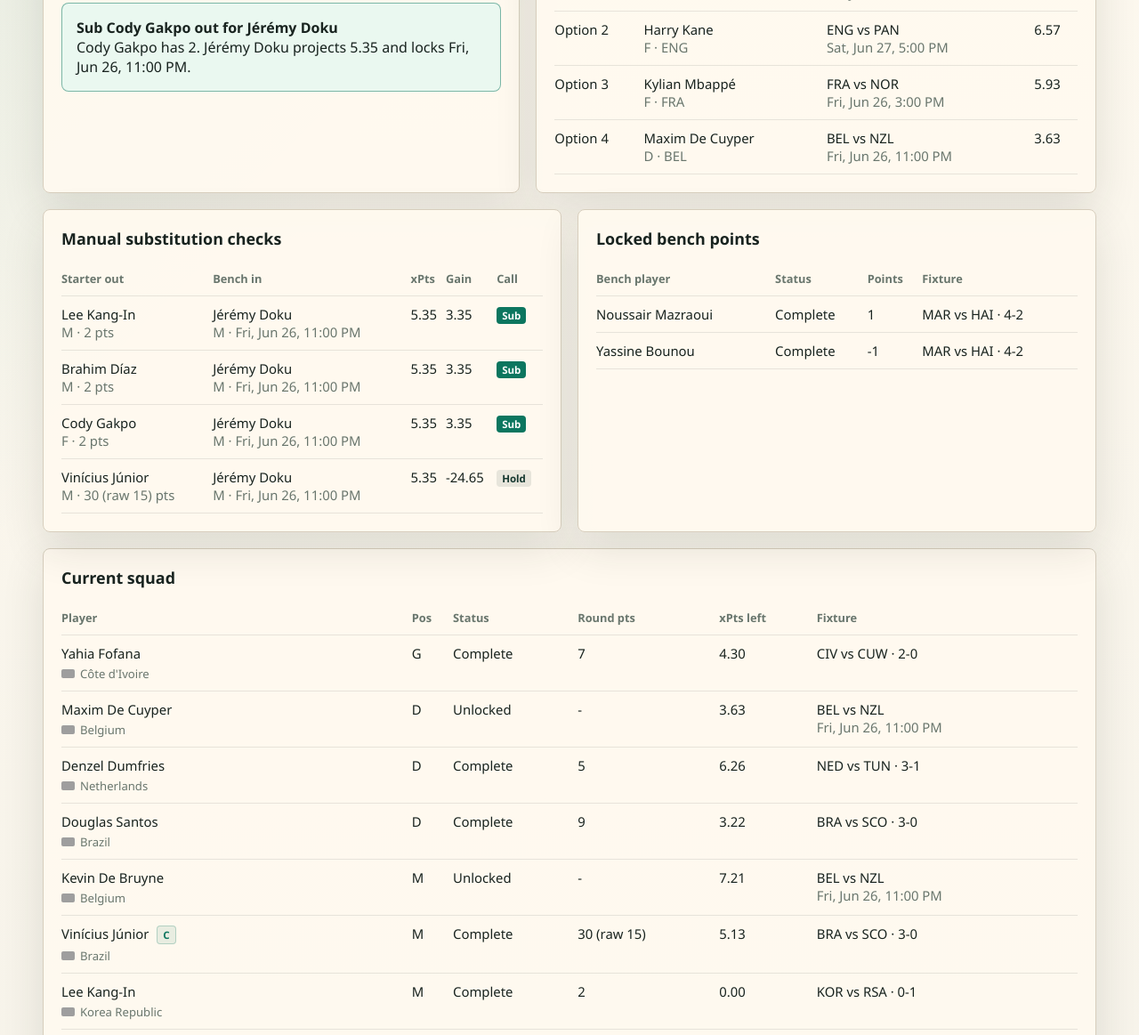
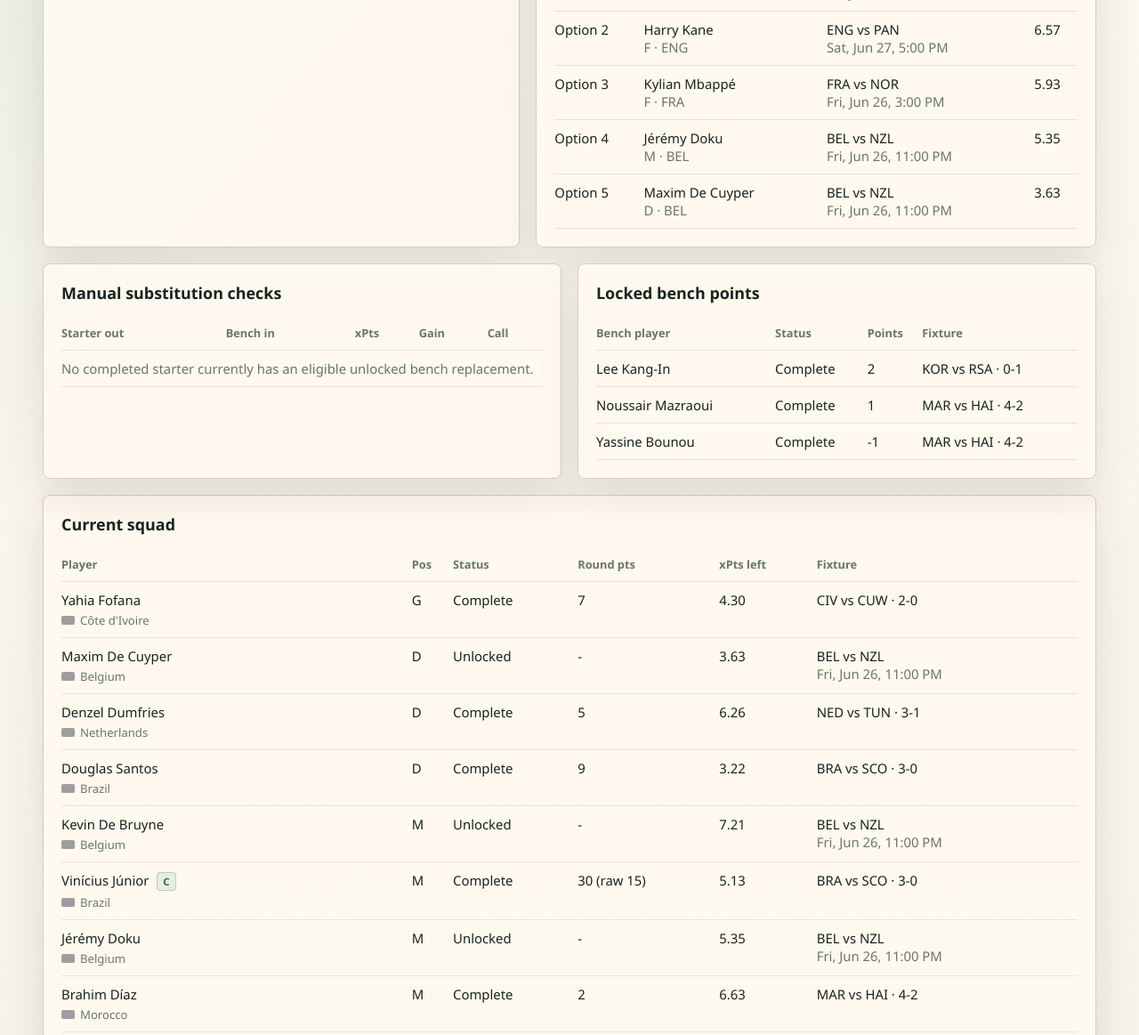
Before and after one commit to frenchtouch-hash/fantasy-soccer, a plain HTML site: page docs/index.html in a window 1280 px wide. Shown: the part 643-1806 px from the top of the page at 89% size. Drawn offline with Linux system fonts and the light colour scheme; grey boxes are pictures that could not be loaded.

Commit message:
Publish live dashboard 2026-06-26 14:01

```diff
--- a/docs/index.html
+++ b/docs/index.html
@@ -74,10 +74,10 @@
     <section class="hero">
       <div>
         <p class="eyebrow">Live Round 3 · GROUP</p>
-        <h1>Action needed now</h1>
+        <h1>Hold current setup</h1>
         <p class="hero-copy">Advice is based on the latest FIFA squad sync, current-round points, locked players, remaining fixtures, and FantaLens projections for players who have not played yet.</p>
         <div class="stats">
-          <div class="stat"><span class="muted">Current round points</span><strong>57</strong></div>
+          <div class="stat"><span class="muted">Current round points</span><strong>55</strong></div>
           <div class="stat"><span class="muted">Captain</span><strong>Vinícius Júnior</strong><span class="muted">30 (raw 15) pts · Complete</span></div>
           <div class="stat"><span class="muted">Next squad lock</span><strong>Fri, Jun 26, 3:00 PM</strong></div>
         </div>
@@ -96,7 +96,7 @@
         </div>
         <div class="side-block">
           <p class="eyebrow">Freshness</p>
-          <p class="muted">FIFA sync <span class="relative-time" data-timestamp="2026-06-26T17:40:50.218Z" data-mode="past" title="Jun 26, 2026, 1:40:50 PM EDT">just now</span> · state <span class="relative-time" data-timestamp="2026-06-26T17:40:50.218Z" data-mode="past" title="Jun 26, 2026, 1:40:50 PM EDT">just now</span></p>
+          <p class="muted">FIFA sync <span class="relative-time" data-timestamp="2026-06-26T18:01:52.928Z" data-mode="past" title="Jun 26, 2026, 2:01:52 PM EDT">just now</span> · state <span class="relative-time" data-timestamp="2026-06-26T18:01:52.928Z" data-mode="past" title="Jun 26, 2026, 2:01:52 PM EDT">just now</span></p>
         </div>
       </aside>
     </section>
@@ -104,7 +104,7 @@
     <section class="layout">
       <div class="panel">
         <h2>Immediate advice</h2>
-        <div class="decision-grid"><article class="decision-card move"><h3>Sub Lee Kang-In out for Jérémy Doku</h3><p>Lee Kang-In has 2. Jérémy Doku projects 5.35 and locks Fri, Jun 26, 11:00 PM.</p></article><article class="decision-card move"><h3>Sub Brahim Díaz out for Jérémy Doku</h3><p>Brahim Díaz has 2. Jérémy Doku projects 5.35 and locks Fri, Jun 26, 11:00 PM.</p></article><article class="decision-card move"><h3>Sub Cody Gakpo out for Jérémy Doku</h3><p>Cody Gakpo has 2. Jérémy Doku projects 5.35 and locks Fri, Jun 26, 11:00 PM.</p></article></div>
+        <div class="decision-grid"><article class="decision-card hold"><h3>No manual move required now</h3><p>Vinícius Júnior has 30 effective points. Best unlocked captain target is Kevin De Bruyne, projected 14.42 effective points, which is not enough edge to force a switch.</p></article></div>
       </div>
       <div class="panel">
         <h2>Captain recommendation</h2>
@@ -138,6 +138,13 @@
 
     <tr>
       <td>Option 4</td>
+      <td>Jérémy Doku<div class="muted">M · BEL</div></td>
+      <td>BEL vs NZL<br><span class="muted">Fri, Jun 26, 11:00 PM</span></td>
+      <td>5.35</td>
+    </tr>
+
+    <tr>
+      <td>Option 5</td>
       <td>Maxim De Cuyper<div class="muted">D · BEL</div></td>
       <td>BEL vs NZL<br><span class="muted">Fri, Jun 26, 11:00 PM</span></td>
       <td>3.63</td>
@@ -152,46 +159,14 @@
         <h2>Manual substitution checks</h2>
         <table>
           <thead><tr><th>Starter out</th><th>Bench in</th><th>xPts</th><th>Gain</th><th>Call</th></tr></thead>
-          <tbody>
-    <tr>
-      <td>Lee Kang-In<div class="muted">M · 2 pts</div></td>
-      <td>Jérémy Doku<div class="muted">M · Fri, Jun 26, 11:00 PM</div></td>
-      <td>5.35</td>
-      <td>3.35</td>
-      <td><span class="pill move-pill">Sub</span></td>
-    </tr>
-
-    <tr>
-      <td>Brahim Díaz<div class="muted">M · 2 pts</div></td>
-      <td>Jérémy Doku<div class="muted">M · Fri, Jun 26, 11:00 PM</div></td>
-      <td>5.35</td>
-      <td>3.35</td>
-      <td><span class="pill move-pill">Sub</span></td>
-    </tr>
-
-    <tr>
-      <td>Cody Gakpo<div class="muted">F · 2 pts</div></td>
-      <td>Jérémy Doku<div class="muted">M · Fri, Jun 26, 11:00 PM</div></td>
-      <td>5.35</td>
-      <td>3.35</td>
-      <td><span class="pill move-pill">Sub</span></td>
-    </tr>
-
-    <tr>
-      <td>Vinícius Júnior<div class="muted">M · 30 (raw 15) pts</div></td>
-      <td>Jérémy Doku<div class="muted">M · Fri, Jun 26, 11:00 PM</div></td>
-      <td>5.35</td>
-      <td>-24.65</td>
-      <td><span class="pill hold-pill">Hold</span></td>
-    </tr>
-  </tbody>
+          <tbody><tr><td colspan="5" class="muted">No completed starter currently has an eligible unlocked bench replacement.</td></tr></tbody>
         </table>
       </div>
       <div class="panel">
         <h2>Locked bench points</h2>
         <table>
           <thead><tr><th>Bench player</th><th>Status</th><th>Points</th><th>Fixture</th></tr></thead>
-          <tbody><tr><td>Noussair Mazraoui</td><td>Complete</td><td>1</td><td>MAR vs HAI · 4-2</td></tr><tr><td>Yassine Bounou</td><td>Complete</td><td>-1</td><td>MAR vs HAI · 4-2</td></tr></tbody>
+          <tbody><tr><td>Lee Kang-In</td><td>Complete</td><td>2</td><td>KOR vs RSA · 0-1</td></tr><tr><td>Noussair Mazraoui</td><td>Complete</td><td>1</td><td>MAR vs HAI · 4-2</td></tr><tr><td>Yassine Bounou</td><td>Complete</td><td>-1</td><td>MAR vs HAI · 4-2</td></tr></tbody>
         </table>
       </div>
     </section>
@@ -256,12 +231,12 @@
       </tr>
 
       <tr>
-        <td>Lee Kang-In <div class="muted player-meta"><img class="flag-icon" src="https://flagcdn.com/w20/kr.png" alt="">Korea Republic</div></td>
+        <td>Jérémy Doku <div class="muted player-meta"><img class="flag-icon" src="https://flagcdn.com/w20/be.png" alt="">Belgium</div></td>
         <td>M</td>
-        <td>Complete</td>
-        <td>2</td>
-        <td>0.00</td>
-        <td>KOR vs RSA · 0-1</td>
+        <td>Unlocked</td>
+        <td>-</td>
+        <td>5.35</td>
+        <td>BEL vs NZL<br><span class="muted">Fri, Jun 26, 11:00 PM</span></td>
       </tr>
 
       <tr>
@@ -319,12 +294,12 @@
       </tr>
 
       <tr>
-        <td>Jérémy Doku <span class="badge">Bench</span><div class="muted player-meta"><img class="flag-icon" src="https://flagcdn.com/w20/be.png" alt="">Belgium</div></td>
+        <td>Lee Kang-In <span class="badge">Bench</span><div class="muted player-meta"><img class="flag-icon" src="https://flagcdn.com/w20/kr.png" alt="">Korea Republic</div></td>
         <td>M</td>
-        <td>Unlocked</td>
-        <td>-</td>
-        <td>5.35</td>
-        <td>BEL vs NZL<br><span class="muted">Fri, Jun 26, 11:00 PM</span></td>
+        <td>Complete</td>
+        <td>2</td>
+        <td>0.00</td>
+        <td>KOR vs RSA · 0-1</td>
       </tr>
 
       <tr>
```
